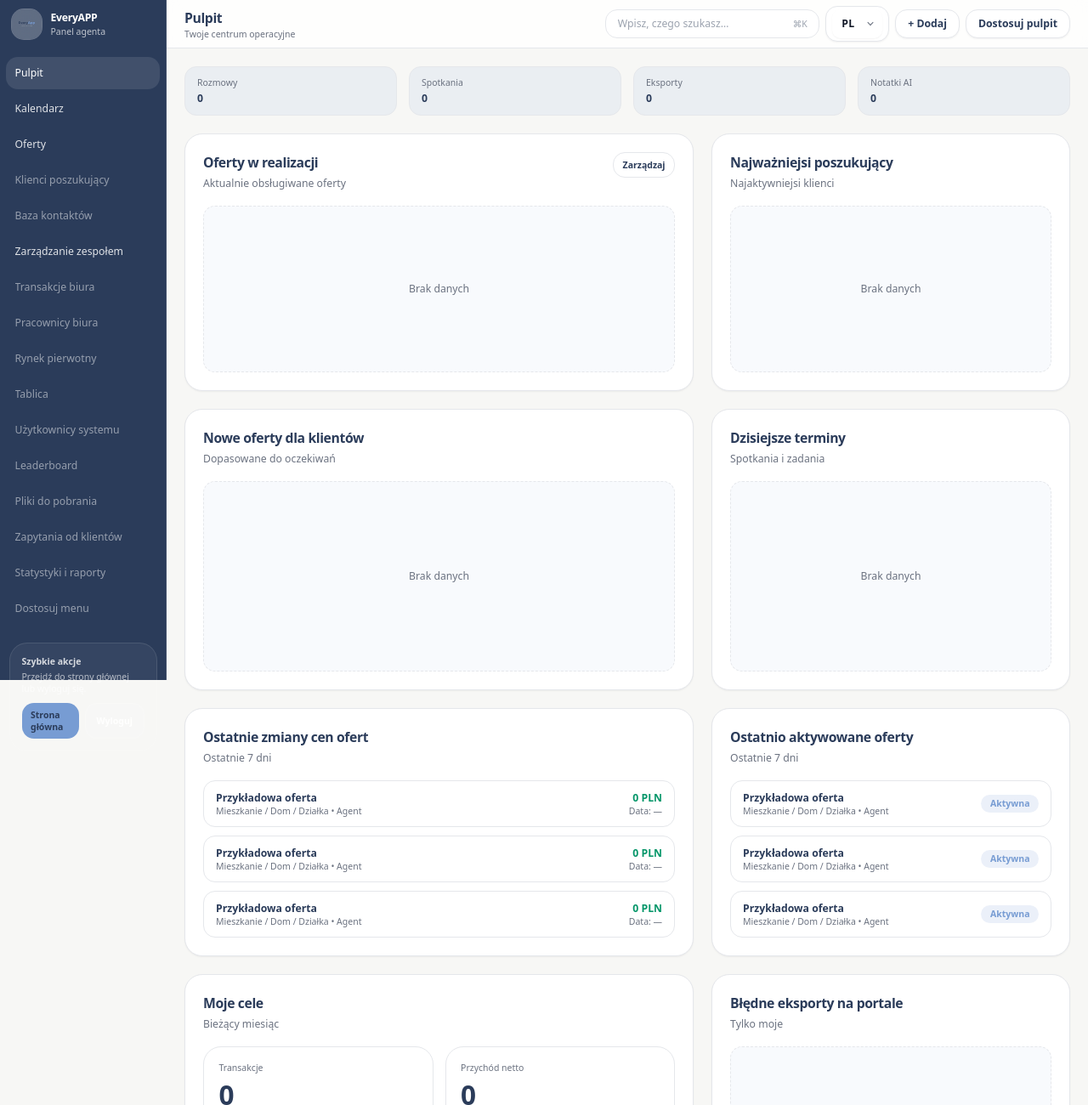
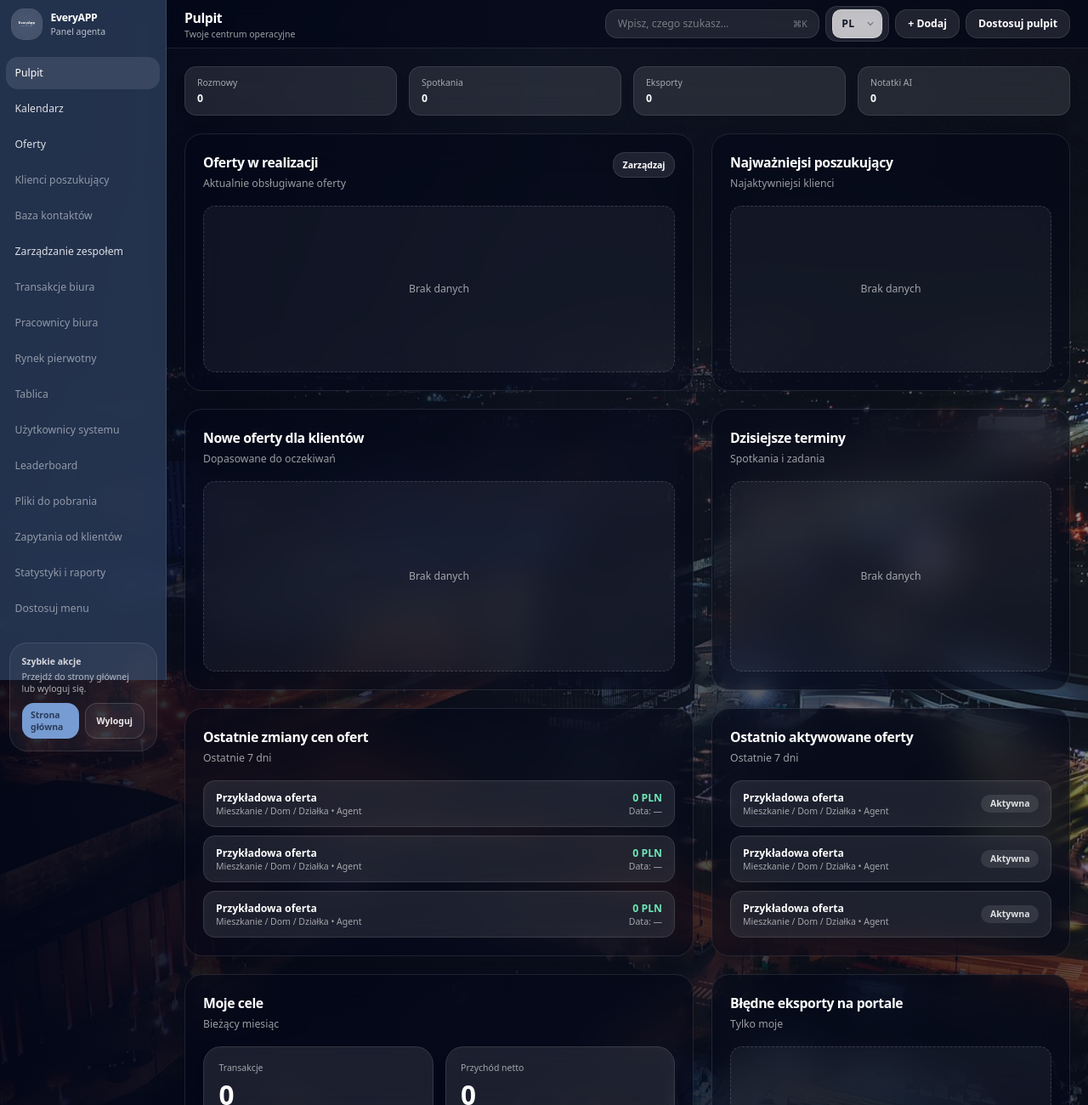
Before and after one commit to Aro0713/everyapp, a Next.js app: page /panel in a window 1280 px wide. Shown: the top 1300 px of the page at 85% size. Built offline with nearby package versions, Linux system fonts and the light colour scheme.

Commit message:
style(panel): apply Katowice hero background and glass dark UI to match login

```diff
--- a/pages/panel.tsx
+++ b/pages/panel.tsx
@@ -8,6 +8,7 @@ import CalendarPage from "./calendar";
 import { useRouter } from "next/router";
 import TeamView from "@/components/TeamView";
 import OffersView from "@/components/OffersView";
+import Image from "next/image";
 
 function getCookie(name: string) {
   if (typeof document === "undefined") return null;
@@ -42,11 +43,11 @@ function PanelCard({
   right?: React.ReactNode;
 }) {
   return (
-    <div className="rounded-3xl border border-gray-200 bg-white p-6 shadow-sm">
+    <div className="rounded-3xl border border-white/10 bg-slate-950/55 p-6 shadow-2xl backdrop-blur-xl">
       <div className="flex items-start justify-between gap-4">
         <div>
-          <h3 className="text-lg font-extrabold tracking-tight text-ew-primary">{title}</h3>
-          {subtitle ? <p className="mt-1 text-sm text-gray-500">{subtitle}</p> : null}
+          <h3 className="text-lg font-extrabold tracking-tight text-white">{title}</h3>
+          {subtitle ? <p className="mt-1 text-sm text-white/60">{subtitle}</p> : null}
         </div>
         {right ? <div className="shrink-0">{right}</div> : null}
       </div>
@@ -57,9 +58,9 @@ function PanelCard({
 
 function StatPill({ label, value }: { label: string; value: string }) {
   return (
-    <div className="rounded-2xl border border-gray-200 bg-ew-accent/10 px-4 py-3">
-      <p className="text-xs text-gray-500">{label}</p>
-      <p className="mt-1 text-sm font-extrabold text-ew-primary">{value}</p>
+    <div className="rounded-2xl border border-white/10 bg-white/10 px-4 py-3 shadow-lg backdrop-blur-md">
+      <p className="text-xs text-white/60">{label}</p>
+      <p className="mt-1 text-sm font-extrabold text-white">{value}</p>
     </div>
   );
 }
@@ -128,8 +129,21 @@ export default function PanelPage() {
         <meta name="description" content={t(lang, "panelDesc")} />
       </Head>
 
-      <main className="min-h-screen bg-ew-bg text-ew-primary">
-        <div className="flex min-h-screen">
+      <main className="relative min-h-screen overflow-hidden text-white">
+        {/* BACKGROUND – Katowice (jak login) */}
+        <div className="absolute inset-0">
+          <Image
+            src="/katowice-panorama.jpg"
+            alt="Panorama Katowic"
+            fill
+            priority
+            className="object-cover"
+          />
+          <div className="absolute inset-0 bg-gradient-to-r from-slate-950/90 via-slate-900/70 to-slate-900/40" />
+          <div className="absolute inset-0 bg-gradient-to-b from-transparent via-transparent to-slate-950/75" />
+        </div>
+
+        <div className="relative flex min-h-screen">
           {/* SIDEBAR */}
           <aside
             className={clsx(
@@ -152,7 +166,7 @@ export default function PanelPage() {
             {/* Właściwy panel */}
             <div
               className={clsx(
-                "h-full border-r border-white/10 bg-ew-primary text-white",
+                "h-full border-r border-white/10 bg-ew-primary/80 text-white backdrop-blur-md",
                 "transition-transform duration-200 will-change-transform",
                 // ✅ węższy sidebar (stały)
                 "w-56",
@@ -169,8 +183,8 @@ export default function PanelPage() {
               {/* HEADER */}
               <div className="flex h-16 items-center justify-between px-4">
                 <div className="flex items-center gap-3">
-                  <div className="flex h-10 w-10 items-center justify-center rounded-2xl bg-white/25 backdrop-blur ring-1 ring-white/30">
-                    <img src="/everyapp-logo.svg" alt="EveryAPP" className="h-7 w-auto" />
+                  <div className="flex h-10 w-10 items-center justify-center rounded-2xl bg-white/15 backdrop-blur ring-1 ring-white/20">
+                    <img src="/everyapp-logo.svg" alt="EveryAPP" className="h-7 w-auto brightness-0 invert" />
                   </div>
 
                   <div className="leading-tight">
@@ -265,14 +279,14 @@ export default function PanelPage() {
           {/* CONTENT */}
           <section className="flex min-w-0 flex-1 flex-col lg:pl-56">
             {/* TOPBAR */}
-            <header className="sticky top-0 z-40 border-b border-gray-200 bg-white/80 backdrop-blur">
+            <header className="sticky top-0 z-40 border-b border-white/10 bg-slate-950/45 backdrop-blur-md">
               <div className="mx-auto flex h-16 max-w-7xl items-center justify-between gap-3 px-4 sm:px-6">
                 <div className="flex min-w-0 items-center gap-3">
                   {/* Mobile menu button */}
                   <button
                     type="button"
                     onClick={() => setSidebarOpen(true)}
-                    className="lg:hidden inline-flex h-10 w-10 items-center justify-center rounded-2xl border border-gray-200 bg-white text-ew-primary shadow-sm transition hover:bg-ew-accent/10"
+                    className="lg:hidden inline-flex h-10 w-10 items-center justify-center rounded-2xl border border-white/10 bg-white/10 text-white shadow-sm transition hover:bg-white/15"
                     aria-label="Open menu"
                     title="Open menu"
                   >
@@ -280,11 +294,11 @@ export default function PanelPage() {
                   </button>
 
                   <div className="min-w-0">
-                    <h1 className="truncate text-lg font-extrabold tracking-tight text-ew-primary">
+                    <h1 className="truncate text-lg font-extrabold tracking-tight text-white">
                       {t(lang, activeNavItem.key as any)}
                     </h1>
 
-                    <p className="truncate text-xs text-gray-500">
+                    <p className="truncate text-xs text-white/60">
                       {activeNavItem.subKey ? t(lang, activeNavItem.subKey as any) : t(lang, "panelHeaderSub")}
                     </p>
                   </div>
@@ -295,28 +309,28 @@ export default function PanelPage() {
                     <div className="relative">
                       <input
                         placeholder={t(lang, "panelSearchPlaceholder")}
-                        className="w-72 rounded-2xl border border-gray-200 bg-white px-4 py-2 text-sm outline-none transition focus:border-ew-accent focus:ring-2 focus:ring-ew-accent/20"
+                        className="w-72 rounded-2xl border border-white/10 bg-white/10 px-4 py-2 text-sm text-white placeholder:text-white/40 outline-none transition focus:border-white/40 focus:ring-2 focus:ring-white/20"
                       />
-                      <span className="pointer-events-none absolute right-4 top-1/2 -translate-y-1/2 text-xs text-gray-400">
+                      <span className="pointer-events-none absolute right-4 top-1/2 -translate-y-1/2 text-xs text-white/40">
                         ⌘K
                       </span>
                     </div>
                   </div>
 
-                  <div className="rounded-2xl border border-gray-200 bg-white px-2 py-1 shadow-sm">
+                  <div className="rounded-2xl border border-white/10 bg-white/10 px-2 py-1 shadow-sm backdrop-blur-md">
                     <LanguageSwitcher currentLang={lang} />
                   </div>
 
                   <button
                     type="button"
-                    className="inline-flex items-center justify-center rounded-2xl border border-gray-200 bg-white px-4 py-2 text-sm font-semibold text-ew-primary shadow-sm transition hover:bg-ew-accent/10"
+                    className="inline-flex items-center justify-center rounded-2xl border border-white/10 bg-white/10 px-4 py-2 text-sm font-semibold text-white shadow-sm transition hover:bg-white/15"
                   >
                     + {t(lang, "panelAdd")}
                   </button>
 
                   <button
                     type="button"
-                    className="inline-flex items-center justify-center rounded-2xl border border-gray-200 bg-white px-4 py-2 text-sm font-semibold text-ew-primary shadow-sm transition hover:bg-ew-accent/10"
+                    className="inline-flex items-center justify-center rounded-2xl border border-white/10 bg-white/10 px-4 py-2 text-sm font-semibold text-white shadow-sm transition hover:bg-white/15"
                   >
                     {t(lang, "panelCustomize")}
                   </button>
@@ -335,7 +349,7 @@ export default function PanelPage() {
                   <StatPill label={t(lang, "panelKpiNotes")} value="0" />
                 </div>
 
-                {/* Widgets grid (jak EstiCRM) */}
+                {/* Widgets grid */}
                 <div className="mt-6 grid gap-6 md:grid-cols-12">
                   <div className="md:col-span-7">
                     <PanelCard
@@ -344,38 +358,38 @@ export default function PanelPage() {
                       right={
                         <button
                           type="button"
-                          className="rounded-2xl border border-gray-200 bg-white px-3 py-2 text-xs font-semibold text-ew-primary transition hover:bg-ew-accent/10"
+                          className="rounded-2xl border border-white/10 bg-white/10 px-3 py-2 text-xs font-semibold text-white transition hover:bg-white/15"
                         >
                           {t(lang, "panelWidgetManage")}
                         </button>
                       }
                     >
-                      <div className="flex h-56 items-center justify-center rounded-2xl border border-dashed border-gray-200 bg-ew-accent/5">
-                        <p className="text-sm text-gray-500">{t(lang, "panelEmpty")}</p>
+                      <div className="flex h-56 items-center justify-center rounded-2xl border border-dashed border-white/15 bg-white/5">
+                        <p className="text-sm text-white/60">{t(lang, "panelEmpty")}</p>
                       </div>
                     </PanelCard>
                   </div>
 
                   <div className="md:col-span-5">
                     <PanelCard title={t(lang, "panelWidgetTopBuyersTitle")} subtitle={t(lang, "panelWidgetTopBuyersSub")}>
-                      <div className="flex h-56 items-center justify-center rounded-2xl border border-dashed border-gray-200 bg-ew-accent/5">
-                        <p className="text-sm text-gray-500">{t(lang, "panelEmpty")}</p>
+                      <div className="flex h-56 items-center justify-center rounded-2xl border border-dashed border-white/15 bg-white/5">
+                        <p className="text-sm text-white/60">{t(lang, "panelEmpty")}</p>
                       </div>
                     </PanelCard>
                   </div>
 
                   <div className="md:col-span-7">
                     <PanelCard title={t(lang, "panelWidgetNewOffersTitle")} subtitle={t(lang, "panelWidgetNewOffersSub")}>
-                      <div className="flex h-64 items-center justify-center rounded-2xl border border-dashed border-gray-200 bg-ew-accent/5">
-                        <p className="text-sm text-gray-500">{t(lang, "panelEmpty")}</p>
+                      <div className="flex h-64 items-center justify-center rounded-2xl border border-dashed border-white/15 bg-white/5">
+                        <p className="text-sm text-white/60">{t(lang, "panelEmpty")}</p>
                       </div>
                     </PanelCard>
                   </div>
 
                   <div className="md:col-span-5">
                     <PanelCard title={t(lang, "panelWidgetTodayTitle")} subtitle={t(lang, "panelWidgetTodaySub")}>
-                      <div className="flex h-64 items-center justify-center rounded-2xl border border-dashed border-gray-200 bg-ew-accent/5">
-                        <p className="text-sm text-gray-500">{t(lang, "panelEmpty")}</p>
+                      <div className="flex h-64 items-center justify-center rounded-2xl border border-dashed border-white/15 bg-white/5">
+                        <p className="text-sm text-white/60">{t(lang, "panelEmpty")}</p>
                       </div>
                     </PanelCard>
                   </div>
@@ -387,15 +401,15 @@ export default function PanelPage() {
                         {[1, 2, 3].map((i) => (
                           <div
                             key={i}
-                            className="flex items-center justify-between gap-4 rounded-2xl border border-gray-200 bg-white px-4 py-3"
+                            className="flex items-center justify-between gap-4 rounded-2xl border border-white/10 bg-white/10 px-4 py-3 backdrop-blur-md"
                           >
                             <div className="min-w-0">
-                              <p className="truncate text-sm font-semibold text-ew-primary">{t(lang, "panelRowPlaceholderTitle")}</p>
-                              <p className="truncate text-xs text-gray-500">{t(lang, "panelRowPlaceholderMeta")}</p>
+                              <p className="truncate text-sm font-semibold text-white">{t(lang, "panelRowPlaceholderTitle")}</p>
+                              <p className="truncate text-xs text-white/60">{t(lang, "panelRowPlaceholderMeta")}</p>
                             </div>
                             <div className="text-right">
-                              <p className="text-sm font-extrabold text-emerald-600">0 PLN</p>
-                              <p className="text-xs text-gray-500">{t(lang, "panelRowPlaceholderDate")}</p>
+                              <p className="text-sm font-extrabold text-emerald-300">0 PLN</p>
+                              <p className="text-xs text-white/60">{t(lang, "panelRowPlaceholderDate")}</p>
                             </div>
                           </div>
                         ))}
@@ -409,13 +423,13 @@ export default function PanelPage() {
                         {[1, 2, 3].map((i) => (
                           <div
                             key={i}
-                            className="flex items-center justify-between gap-4 rounded-2xl border border-gray-200 bg-white px-4 py-3"
+                            className="flex items-center justify-between gap-4 rounded-2xl border border-white/10 bg-white/10 px-4 py-3 backdrop-blur-md"
                           >
                             <div className="min-w-0">
-                              <p className="truncate text-sm font-semibold text-ew-primary">{t(lang, "panelRowPlaceholderTitle")}</p>
-                              <p className="truncate text-xs text-gray-500">{t(lang, "panelRowPlaceholderMeta")}</p>
+                              <p className="truncate text-sm font-semibold text-white">{t(lang, "panelRowPlaceholderTitle")}</p>
+                              <p className="truncate text-xs text-white/60">{t(lang, "panelRowPlaceholderMeta")}</p>
                             </div>
-                            <span className="rounded-full bg-ew-accent/15 px-3 py-1 text-xs font-semibold text-ew-accent">
+                            <span className="rounded-full bg-white/10 px-3 py-1 text-xs font-semibold text-white/85">
                               {t(lang, "panelStatusActive")}
                             </span>
                           </div>
@@ -428,21 +442,21 @@ export default function PanelPage() {
                   <div className="md:col-span-7">
                     <PanelCard title={t(lang, "panelWidgetMetricsTitle")} subtitle={t(lang, "panelWidgetMetricsSub")}>
                       <div className="grid gap-4 sm:grid-cols-2">
-                        <div className="rounded-3xl border border-gray-200 bg-white p-5">
-                          <p className="text-xs text-gray-500">{t(lang, "panelMetricDeals")}</p>
-                          <p className="mt-2 text-4xl font-extrabold text-ew-primary">0</p>
+                        <div className="rounded-3xl border border-white/10 bg-white/10 p-5 shadow-lg backdrop-blur-md">
+                          <p className="text-xs text-white/60">{t(lang, "panelMetricDeals")}</p>
+                          <p className="mt-2 text-4xl font-extrabold text-white">0</p>
                         </div>
-                        <div className="rounded-3xl border border-gray-200 bg-white p-5">
-                          <p className="text-xs text-gray-500">{t(lang, "panelMetricRevenue")}</p>
-                          <p className="mt-2 text-4xl font-extrabold text-ew-primary">0</p>
+                        <div className="rounded-3xl border border-white/10 bg-white/10 p-5 shadow-lg backdrop-blur-md">
+                          <p className="text-xs text-white/60">{t(lang, "panelMetricRevenue")}</p>
+                          <p className="mt-2 text-4xl font-extrabold text-white">0</p>
                         </div>
-                        <div className="rounded-3xl border border-gray-200 bg-white p-5">
-                          <p className="text-xs text-gray-500">{t(lang, "panelMetricNewListings")}</p>
-                          <p className="mt-2 text-4xl font-extrabold text-ew-primary">0</p>
+                        <div className="rounded-3xl border border-white/10 bg-white/10 p-5 shadow-lg backdrop-blur-md">
+                          <p className="text-xs text-white/60">{t(lang, "panelMetricNewListings")}</p>
+                          <p className="mt-2 text-4xl font-extrabold text-white">0</p>
                         </div>
-                        <div className="rounded-3xl border border-gray-200 bg-white p-5">
-                          <p className="text-xs text-gray-500">{t(lang, "panelMetricPresentations")}</p>
-                          <p className="mt-2 text-4xl font-extrabold text-ew-primary">0</p>
+                        <div className="rounded-3xl border border-white/10 bg-white/10 p-5 shadow-lg backdrop-blur-md">
+                          <p className="text-xs text-white/60">{t(lang, "panelMetricPresentations")}</p>
+                          <p className="mt-2 text-4xl font-extrabold text-white">0</p>
                         </div>
                       </div>
                     </PanelCard>
@@ -450,14 +464,14 @@ export default function PanelPage() {
 
                   <div className="md:col-span-5">
                     <PanelCard title={t(lang, "panelWidgetExportErrorsTitle")} subtitle={t(lang, "panelWidgetExportErrorsSub")}>
-                      <div className="flex h-56 items-center justify-center rounded-2xl border border-dashed border-gray-200 bg-ew-accent/5">
-                        <p className="text-sm text-gray-500">{t(lang, "panelNoMessages")}</p>
+                      <div className="flex h-56 items-center justify-center rounded-2xl border border-dashed border-white/15 bg-white/5">
+                        <p className="text-sm text-white/60">{t(lang, "panelNoMessages")}</p>
                       </div>
                     </PanelCard>
                   </div>
                 </div>
 
-                <footer className="mt-10 pb-6 text-xs text-gray-500">{t(lang, "panelFooter")}</footer>
+                <footer className="mt-10 pb-6 text-xs text-white/55">{t(lang, "panelFooter")}</footer>
               </div>
             ) : activeView === "calendar" ? (
               <div className="mx-auto w-full max-w-7xl flex-1 px-4 py-6 sm:px-6">
```
